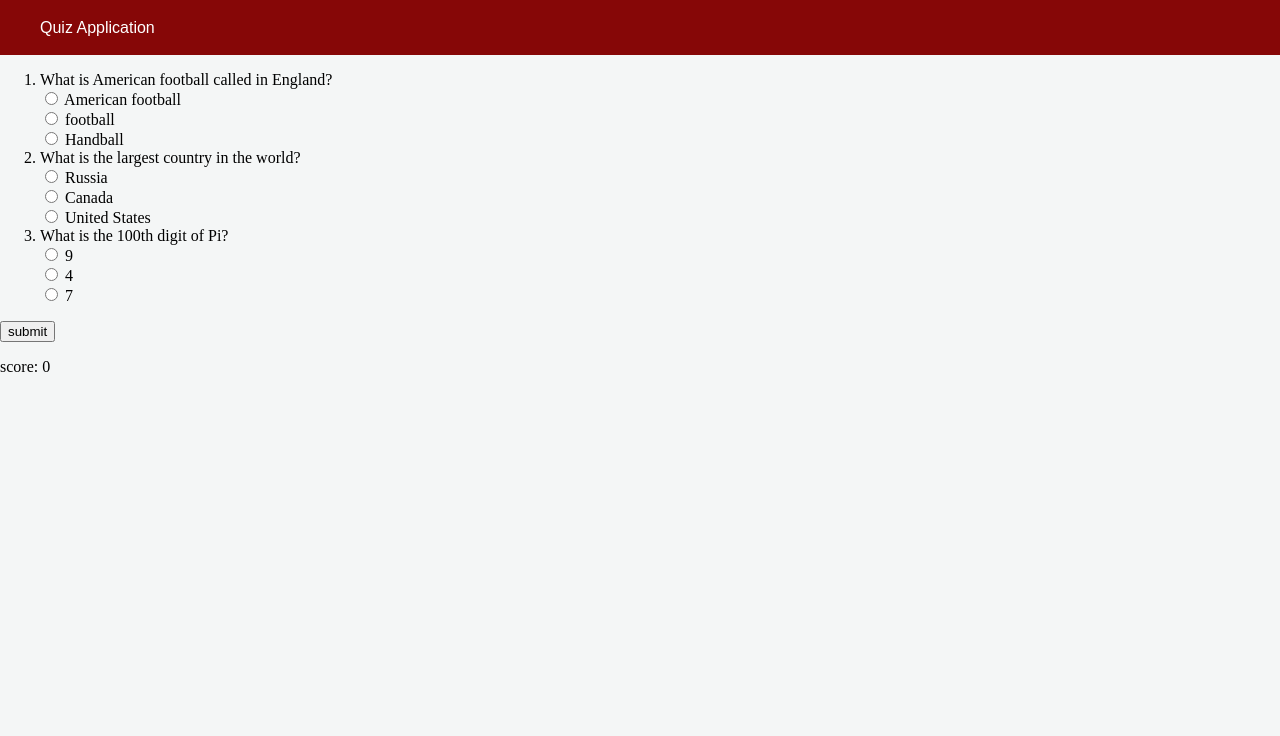
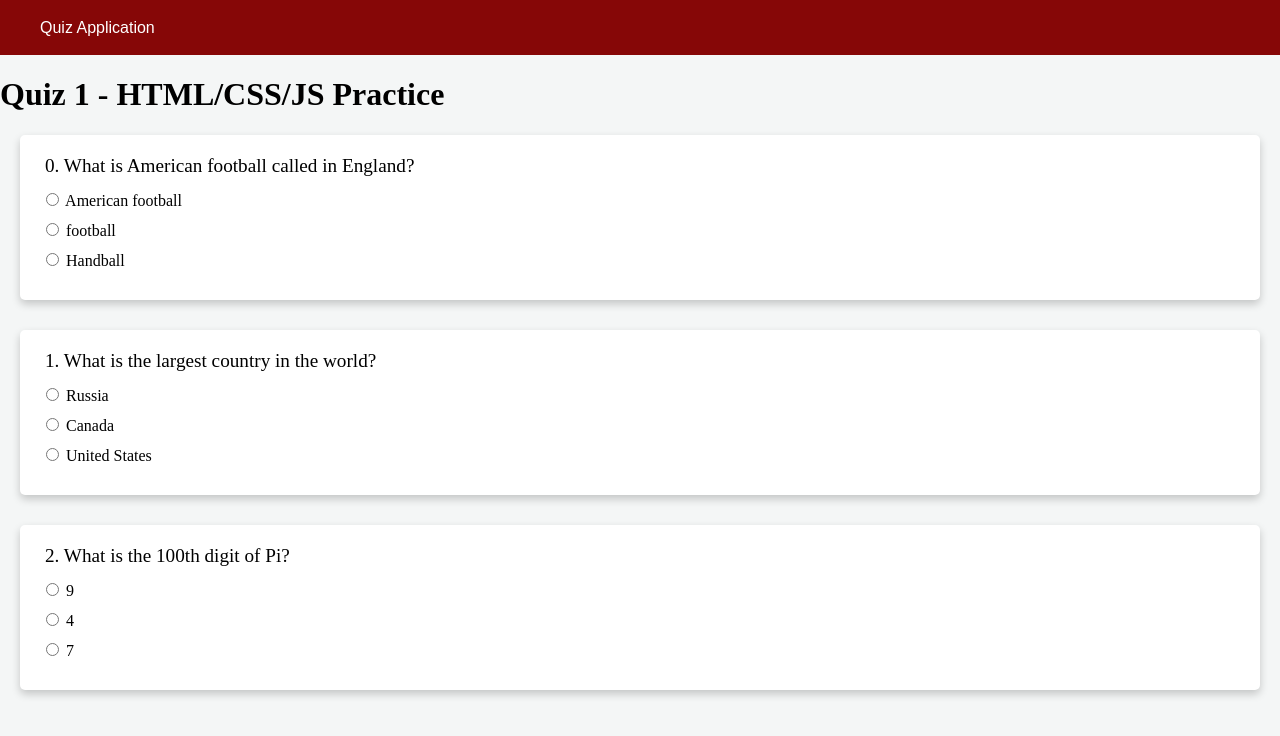
Before and after one commit to Derek-Cruz/snowjoe-frontend, a Vue app in the folder vue-project/: page / in a window 1280 px wide. Shown: the top 736 px of the page. Built offline with nearby package versions, Linux system fonts and the light colour scheme.

Commit message:
working on css.

```diff
--- a/vue-project/src/App.vue
+++ b/vue-project/src/App.vue
@@ -1,19 +1,20 @@
 
 <template>
   <Header :header="header" />
+  <h1>Quiz 1 - HTML/CSS/JS Practice</h1>
   <form>
-    <ol>
-      <li v-for="question in questions" :key="question.question">
-        {{ question.question }}
-        <div v-for="c of question.choices" :key="c">
+    <ul>
+      <li v-for="(question, index) in questions" :key="question.question" class="testing-li">
+        <p class="testing-p">
+          {{ index }}. {{ question.question }}
+        </p>
+        <div v-for="c of question.choices" :key="c" class="testing-div">
         <input type="radio" name="choice" v-model="answer" :value="c" />
         {{ c }}
       </div>
       </li>
-    </ol>
-    <button type="button" @click="submit">submit</button>
+    </ul>
   </form>
-  <p>score: {{ score }}</p>
 </template>
 
 <script>
@@ -45,31 +46,42 @@ export default {
       header: 'Quiz Application',
       questions,
       score: 0,
-      questionIndex: 0,
-      question: questions[0],
       answer: "",
     };
-  },
-  methods: {
-    submit() {
-      const { answer, question, questions, questionIndex } = this;
-      if (answer === question.rightAnswer) {
-        this.score++;
-      }
-      if (questionIndex < questions.length) {
-        this.questionIndex++;
-        this.question = { ...questions[this.questionIndex] };
-      }
-    },
   },
 };
 </script>
 
 <style>
-
 body {
   background: #f4f6f6;
   margin: 0;
 }
 
+ ul {
+   padding: 0 20px;
+ }
+
+.testing-li {
+  box-shadow: 0 4px 8px 0 rgba(0,0,0,0.2);
+  width: 100%;
+  border-radius: 5px;
+  background: white;
+  margin-bottom: 30px;
+  list-style-type: none;
+  padding: 20px 0;
+}
+
+.testing-p {
+  padding: 0px 25px;
+      margin-top: 0;
+  margin-bottom: 13px;
+  font-size: 1.2rem;
+}
+
+.testing-div {
+  padding: 0px 21px;
+  margin-bottom: 10px;
+  font-size: 1rem;
+}
 </style>
```
